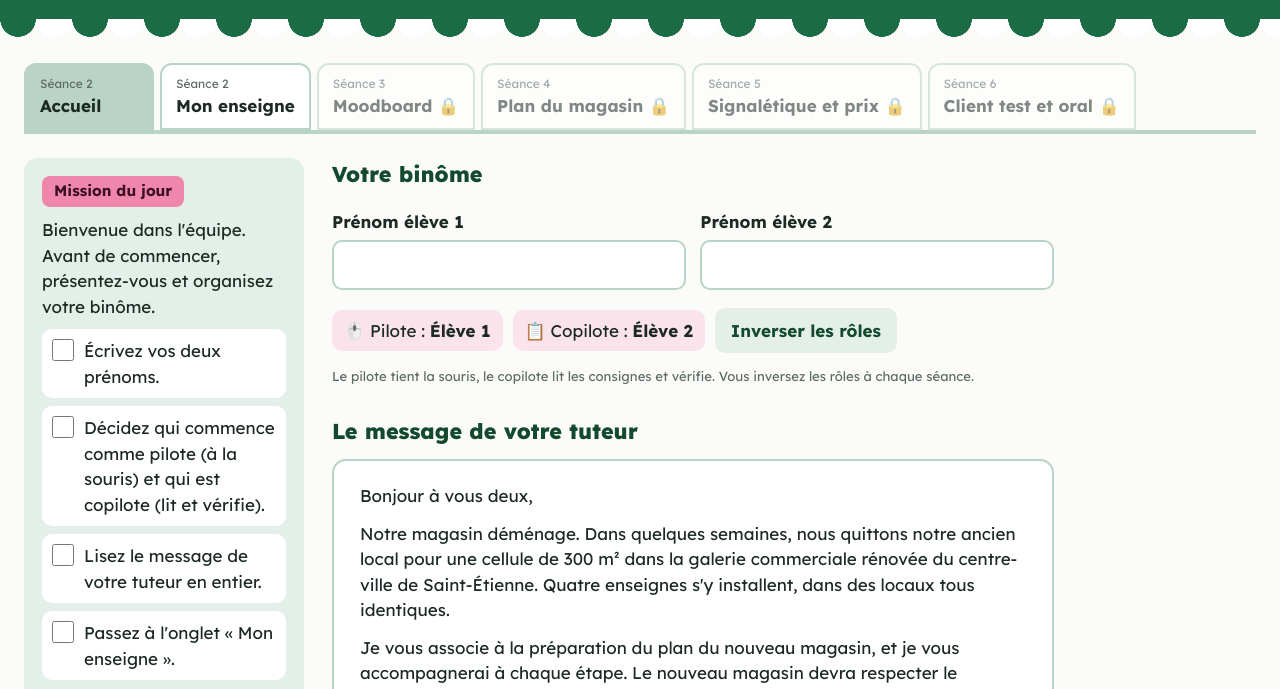
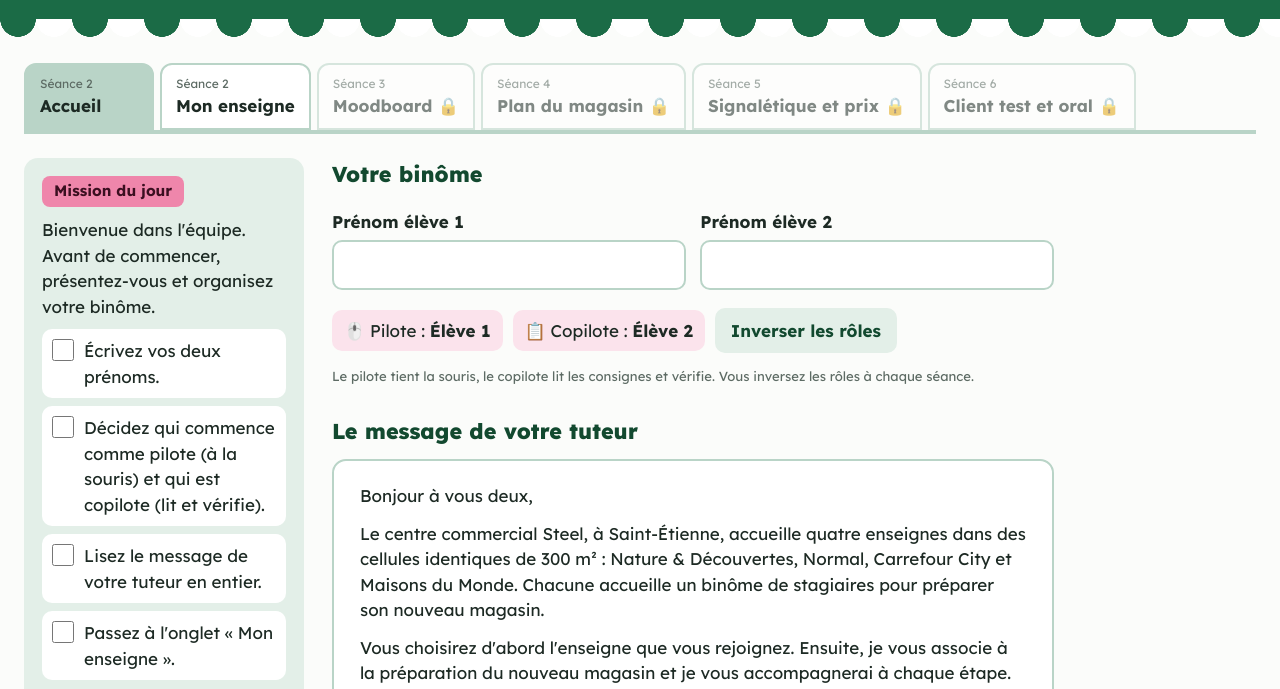
Before and after one commit to marionmgv/espace-qui-parle, a plain HTML site: page index.html in a window 1280 px wide. Shown: the part 79-768 px from the top of the page. Drawn offline with Linux system fonts and the light colour scheme.

Commit message:
Add files via upload

```diff
--- a/index.html
+++ b/index.html
@@ -397,7 +397,7 @@ const MISSIONS = {
     intro:"Aujourd'hui, j'ai besoin que vous sachiez exactement ce que notre enseigne attend du nouveau magasin.",
     etapes:[
       "Découvrez les quatre enseignes.",
-      "Choisissez celle où vous faites votre PFMP.",
+      "Choisissez l’enseigne que vous rejoignez.",
       "Lisez le brief en entier : identité, clients, univers, exigences.",
       "Recopiez sur votre fichier les deux exigences qui vous paraissent les plus difficiles à respecter."
     ]
@@ -687,9 +687,9 @@ function pageAccueil(){
     el('h2',{style:'margin-top:28px'}, 'Le message de votre tuteur'),
     el('div',{class:'lettre'},
       el('p',{}, 'Bonjour à vous deux,'),
-      el('p',{}, "Notre magasin déménage. Dans quelques semaines, nous quittons notre ancien local pour une cellule de 300 m² dans la galerie commerciale rénovée du centre-ville de Saint-Étienne. Quatre enseignes s'y installent, dans des locaux tous identiques."),
-      el('p',{}, "Je vous associe à la préparation du plan du nouveau magasin, et je vous accompagnerai à chaque étape. Le nouveau magasin devra respecter le concept de notre enseigne et corriger ce qui ne fonctionnait pas dans l'ancien."),
-      el('p',{}, "On commence par l'essentiel : relire ce que notre enseigne attend."),
+      el('p',{}, "Le centre commercial Steel, à Saint-Étienne, accueille quatre enseignes dans des cellules identiques de 300 m² : Nature & Découvertes, Normal, Carrefour City et Maisons du Monde. Chacune accueille un binôme de stagiaires pour préparer son nouveau magasin."),
+      el('p',{}, "Vous choisirez d'abord l'enseigne que vous rejoignez. Ensuite, je vous associe à la préparation du nouveau magasin et je vous accompagnerai à chaque étape. Le magasin devra respecter le concept de l'enseigne."),
+      el('p',{}, "On commence par l'essentiel : découvrir les quatre enseignes et lire ce que chacune attend."),
       el('p',{class:'signature'}, 'Votre tuteur ou tutrice')
     )
   );
```
